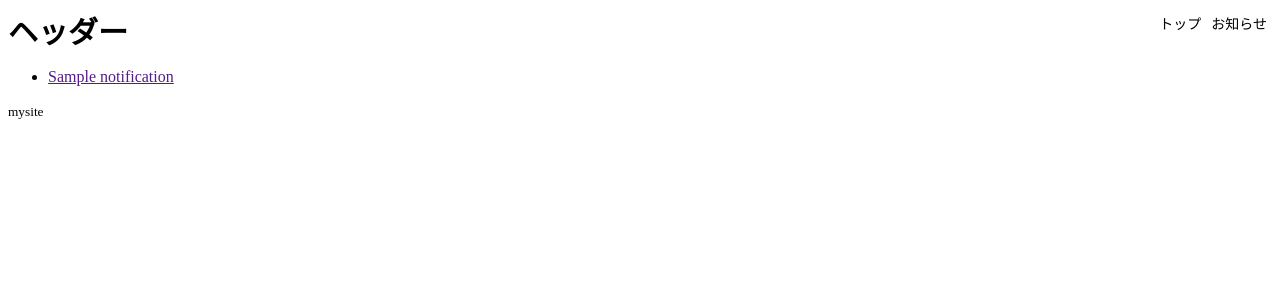
After one commit to SeiyaW/mysite, a Django app: template notification/templates/notification_list.html in a window 1280 px wide. The commit adds this page. Shown: the top 300 px of the page. Run offline with Django 3.2, Linux system fonts and the light colour scheme; the template is opened without the code that fills it: most values are stand-ins (such as "Sample title", 1, 10 or a date in 2020).

Commit message:
お知らせ詳細、お知らせ一覧追加

```diff
--- a/notification/templates/base.html
+++ b/notification/templates/base.html
@@ -4,6 +4,7 @@
 <head>
     <meta charset="UTF-8">
     <meta name="viewport" content="width=device-width, initial-scale=1.0">
+    <link rel="stylesheet" href="{% static 'css/notification-header.css' %}">
     {% block head %}{% endblock %}
     <title>{% block title %}{% endblock %}</title>
 </head>
--- a/notification/templates/header/header.html
+++ b/notification/templates/header/header.html
@@ -1,5 +1,15 @@
 <header class="header">
-    <div class="header-inner">
-        <h1>ヘッダー</h1>
+    <div class="header-site">
+        <div class="site">
+            <h1><a href="{% url 'notification:notification_index' %}">ヘッダー</a></h1>
+        </div>
+    </div>
+    <div class="header-menu">
+        <nav class="menu">
+            <ul>
+                <li><a href="{% url 'notification:notification_index' %}">トップ</a></li>
+                <li><a href="{% url 'notification:notification_list' %}">お知らせ</a></li>
+            </ul>
+        </nav>
     </div>
 </header>
--- a/notification/templates/notification_index.html
+++ b/notification/templates/notification_index.html
@@ -13,7 +13,7 @@
         <h1>お知らせ</h1>
         <ul>
             {% for notice in notification %}
-                <li><a href="#">
+                <li><a href="{% url 'notification:notification_detail' notice.pk %}">
                     <time datetime="{{ notice.created_at|date:'Y-m-j' }}">{{ notice.created_at|date:'m-j' }}</time>
                     <div class="title">{{ notice.title }}</div>
                 </a></li>
--- /dev/null
+++ b/notification/templates/notification_list.html
@@ -0,0 +1,16 @@
+{% extends 'base.html' %}
+{% load static %}
+
+{% block title %}お知らせ一覧{% endblock %}
+
+{% block contents %}
+<div class="contents">
+    <div class="notification">
+        <ul>
+            {% for notification in notification_list %}
+                <li><a href="">{{ notification.title }}</a></li>
+            {% endfor %}
+        </ul>
+    </div>
+</div>
+{% endblock %}
--- a/notification/urls.py
+++ b/notification/urls.py
@@ -4,5 +4,7 @@ from . import views
 app_name = 'notification'
 urlpatterns = [
     path('', views.NotificationIndexView.as_view(), name='notification_index'),
+    path('list/', views.NotificationListView.as_view(), name='notification_list'),
+    path('detail/<int:pk>/', views.NotificationDetailView.as_view(), name='notification_detail'),
     path('create/', views.NotificationCreateView.as_view(), name='notification_create'),
 ]
--- /dev/null
+++ b/static/css/notification-header.css
@@ -0,0 +1,59 @@
+@charset "UTF-8";
+
+/* サイト */
+.site h1 a{
+    color: #000;
+    text-decoration: none;
+}
+
+.site h1{
+    margin: 0;
+    font-size: 30px;
+}
+
+/* ナビゲーション */
+.menu ul{
+    margin: 0;
+    padding: 0;
+    list-style: none;
+}
+
+.menu li a{
+    display: block;
+    padding: 5px;
+    color: #000;
+    font-size: 14px;
+    text-decoration: none;
+}
+
+.menu li a:hover{
+    background-color: #eee;
+}
+
+.menu ul:after{
+    content: "";
+    display: block;
+    clear: both;
+}
+
+.menu li{
+    float: left;
+    width: auto;
+}
+
+/* ヘッダー横並び設定 */
+.header:after{
+    content: "";
+    display: block;
+    clear: both;
+}
+
+.header-site{
+    float: left;
+    width: auto;
+}
+
+.header-menu{
+    float: right;
+    width: auto;
+}
--- a/static/css/notification-index.css
+++ b/static/css/notification-index.css
@@ -1,5 +1,6 @@
 @charset "UTF-8";
 
+/* お知らせ */
 .notification h1{
     margin-top: 0;
     margin-bottom: 5px;
```
Also changed, not shown: notification/templates/notification_detail.html (added, +13 -0 lines), notification/views.py (+15 -1 lines).
